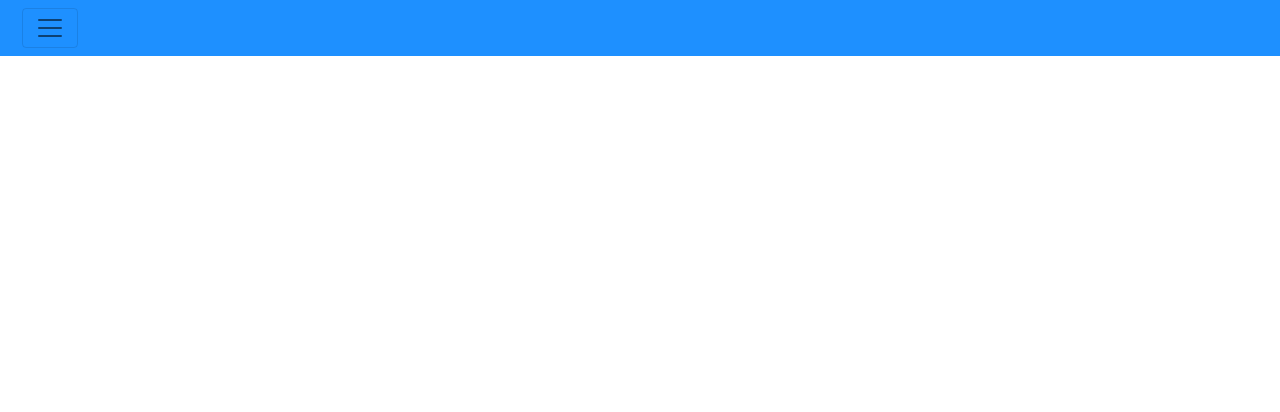
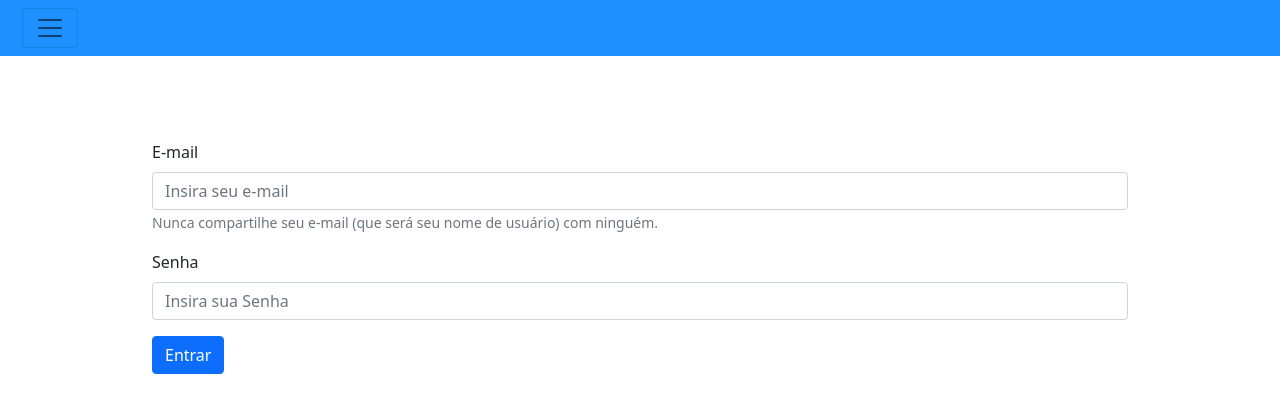
Before and after one commit to aopaixao/reactjs-bootstrap-crud, a React (Create React App) app: page /login in a window 1280 px wide. Before the commit this address had no page. Shown: the top 412 px of the page. Built offline with nearby package versions, Linux system fonts and the light colour scheme.

Commit message:
Criação das rotas públicas e privadas

```diff
--- /dev/null
+++ b/src/pages/Login/index.jsx
@@ -0,0 +1,47 @@
+import React, { useState } from 'react';
+import Container from 'react-bootstrap/Container';
+import Button from 'react-bootstrap/Button';
+import Form from 'react-bootstrap/Form';
+import styles from './login.module.css';
+
+const Login = () => {
+    const [email, setEmail] = useState('');
+    const [senha, setSenha] = useState('');
+
+    const handleSubmit = (event) => {
+        console.log(`E-mail: ${email} - Senha: ${senha}`);
+        event.preventDefault();
+        if (email && email.trim() && senha && senha.trim()) {
+          localStorage.setItem('token', '123');
+        }
+    }
+
+    return (
+        <Container>
+            <Form onSubmit={handleSubmit}>
+                <Form.Group className="mb-3" controlId="formBasicEmail">
+                    <Form.Label>E-mail</Form.Label>
+                    <Form.Control type="email" placeholder="Insira seu e-mail" value={email} onChange={(event) => {
+                            setEmail(event.target.value);
+                        }}
+                    />
+                    <Form.Text className="text-muted">
+                    Nunca compartilhe seu e-mail (que será seu nome de usuário) com ninguém.
+                    </Form.Text>
+                </Form.Group>
+                <Form.Group className="mb-3" controlId="formBasicPassword">
+                    <Form.Label>Senha</Form.Label>
+                    <Form.Control type="password" placeholder="Insira sua Senha" value={senha} onChange={(event) => {
+                            setSenha(event.target.value);
+                        }}
+                />
+                </Form.Group>
+                <Button variant="primary" type="submit">
+                    Entrar
+                </Button>
+            </Form>
+        </Container>
+    );
+}
+
+export default Login;
--- /dev/null
+++ b/src/pages/Login/login.module.css
@@ -0,0 +1,20 @@
+.btnAddPerfil{
+    background-color: brown;
+    border-radius: 80;
+    padding: 5;
+    border: none;
+}
+
+.btnAddPerfil:hover{
+    background-color: rgb(189, 87, 87);
+    border-radius: 80;
+    padding: 5;
+    border: none;
+}
+
+.btnAddPerfil:focus{
+    background-color: brown;
+    border-radius: 80;
+    padding: 5;
+    border: none;
+}
--- /dev/null
+++ b/src/routes/PrivateRoute.jsx
@@ -0,0 +1,23 @@
+import React from 'react';
+import { Routes, Route, BrowserRouter } from "react-router-dom";
+
+import Home from "../pages/Home";
+import GridProduto from "../pages/GridProduto";
+import CadastroProduto from "../pages/CadastroProduto";
+import CadastroCategoria from "../pages/CadastroCategoria";
+
+const PrivateRoute = () => {
+
+    return (
+        <BrowserRouter>
+        <Routes>
+            <Route element={<Home />} path="/" exact />
+            <Route element={<GridProduto />} path="/produtos" />
+            <Route element={<CadastroProduto />} path="/produto-cadastro" />
+            <Route element={<CadastroCategoria />} path="/categoria-cadastro" />
+        </Routes>
+    </BrowserRouter>
+    )
+  }
+
+  export default PrivateRoute;
--- /dev/null
+++ b/src/routes/PublicRoute.jsx
@@ -0,0 +1,17 @@
+import React from 'react';
+import { Routes, Route, BrowserRouter } from "react-router-dom";
+
+import Login from "../pages/Login";
+
+const PublicRoute = () => {
+
+    return (
+        <BrowserRouter>
+            <Routes>
+                <Route element={<Login />} path="/login"  />
+            </Routes>
+        </BrowserRouter>
+    )
+  }
+
+  export default PublicRoute;
--- a/src/routes/index.jsx
+++ b/src/routes/index.jsx
@@ -1,22 +1,16 @@
 import React from "react";
-import { Routes, Route, BrowserRouter } from "react-router-dom";
 
-import Home from "../pages/Home";
-import GridProduto from "../pages/GridProduto";
-import CadastroProduto from "../pages/CadastroProduto";
-import CadastroCategoria from "../pages/CadastroCategoria";
+import PrivateRoute from "./PrivateRoute";
+import PublicRoute from "./PublicRoute";
+
+const AuthorizationContext  = React.createContext();
 
 const RoutesNavigation = () => {
-   return(
-       <BrowserRouter>
-        <Routes>
-            <Route element = { <Home /> }  path="/" exact />
-            <Route element = { <GridProduto /> }  path="/produtos" />
-            <Route element = { <CadastroProduto /> }  path="/produto-cadastro" />
-            <Route element = { <CadastroCategoria /> }  path="/categoria-cadastro" />
-        </Routes>
-       </BrowserRouter>
-   )
+    const token = localStorage.getItem('token');
+    return (
+        <AuthorizationContext.Provider value={token}>
+          {!!token ? <PrivateRoute /> : <PublicRoute />}
+        </AuthorizationContext.Provider>
+    );
 }
-
 export default RoutesNavigation;
```
